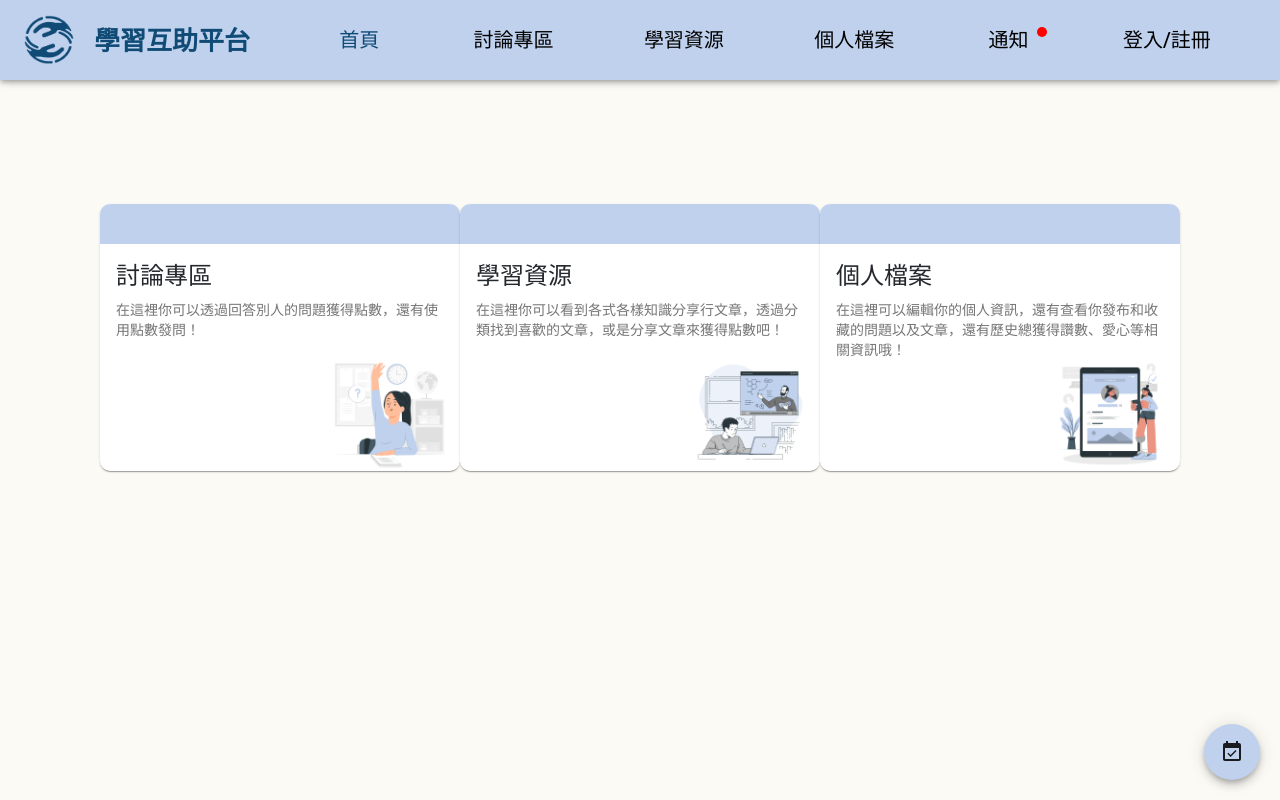
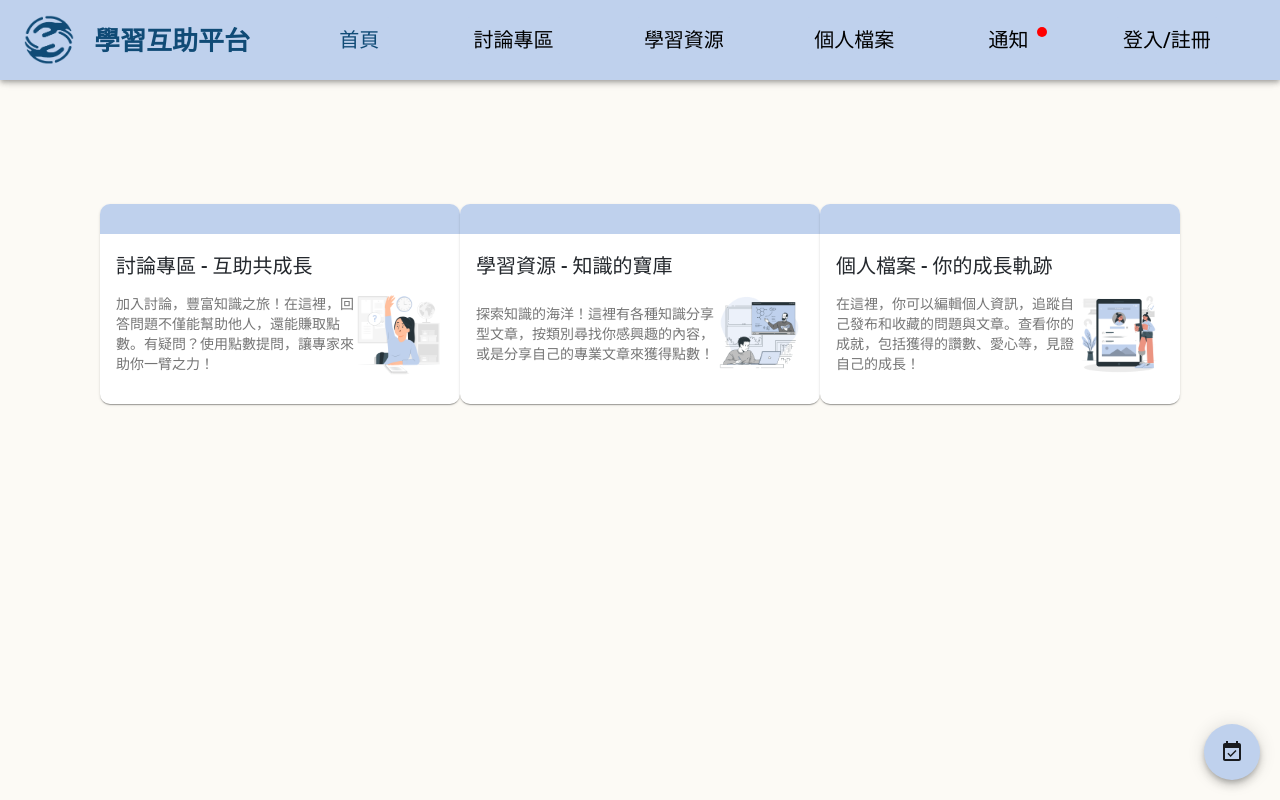
Before and after one commit to Claire0512/LearningCommunity, a Next.js app: page / in a window 1280 px wide. Built offline with nearby package versions, Linux system fonts and the light colour scheme; no server answers.

Commit message:
fix conflict

```diff
--- a/src/app/api/users/points/route.ts
+++ b/src/app/api/users/points/route.ts
@@ -31,11 +31,11 @@ export async function PUT(req: NextRequest) {
 
 	const updatedUsers = await db
 		.update(usersTable)
-		.set({ points: sql`${usersTable.points} + ${operation.pointsDiff}`})
+		.set({ points: sql`${usersTable.points} + ${operation.pointsDiff}` })
 		.where(eq(usersTable.userId, data.userId))
 		.returning({
 			userId: usersTable.userId,
-            points: usersTable.points
+			points: usersTable.points,
 		});
 
 	if (updatedUsers.length !== 1) {
--- a/src/app/page.tsx
+++ b/src/app/page.tsx
@@ -1,35 +1,35 @@
 'use client';
 
 import React from 'react';
+
+import { useSession } from 'next-auth/react';
+
+import Bar from '../components/AppBar';
 import EventAvailableIcon from '@mui/icons-material/EventAvailable';
-import Bar from '../components/AppBar';
-import { Card, CardContent, Typography, CardMedia,  Fab , useTheme} from '@mui/material';
+import { Card, CardContent, Typography, CardMedia, Fab, useTheme } from '@mui/material';
 import Box from '@mui/material/Box';
 
-import { useSession } from 'next-auth/react';
 const cardData = [
 	{
-		title: '討論專區',
+		title: '討論專區 - 互助共成長',
 		description:
-			'在這裡你可以透過回答別人的問題獲得點數，還有使用點數發問！',
-		buttonText: '新建你的第一份菜單',
+			'加入討論，豐富知識之旅！在這裡，回答問題不僅能幫助他人，還能賺取點數。有疑問？使用點數提問，讓專家來助你一臂之力！',
+
 		image: '/images/1.png',
-		link: '/menus-management/menus',
 	},
 	{
-		title: '學習資源',
+		title: '學習資源 - 知識的寶庫',
 		description:
-			'在這裡你可以看到各式各樣知識分享行文章，透過分類找到喜歡的文章，或是分享文章來獲得點數吧！',
-		buttonText: '開始管理你的訂單',
+			'探索知識的海洋！這裡有各種知識分享型文章，按類別尋找你感興趣的內容，或是分享自己的專業文章來獲得點數！',
+
 		image: '/images/2.png',
-		link: '/orders-management/incoming-orders',
 	},
 	{
-		title: '個人檔案',
-		description: '在這裡可以編輯你的個人資訊，還有查看你發布和收藏的問題以及文章，還有歷史總獲得讚數、愛心等相關資訊哦！',
-		buttonText: '看看本月表現如何吧',
+		title: '個人檔案 - 你的成長軌跡',
+		description:
+			'在這裡，你可以編輯個人資訊，追蹤自己發布和收藏的問題與文章。查看你的成就，包括獲得的讚數、愛心等，見證自己的成長！',
+
 		image: '/images/3.png',
-		link: '/operations-management/basic-information',
 	},
 ];
 
@@ -56,7 +56,7 @@ export default function Home() {
 						{cardData.map((card, index) => (
 							<Card
 								key={index}
-								className="relative mx-5 mb-1 h-[267px] flex-1 bg-[#FEFDFA]"
+								className="relative mx-5 mb-1 h-[200px] flex-1 bg-[#FEFDFA]"
 								sx={{
 									overflow: 'visible',
 									...(index === 0 && { marginRight: 'auto' }),
@@ -73,40 +73,52 @@ export default function Home() {
 										borderTopLeftRadius: '10px',
 										borderTopRightRadius: '10px',
 									}}
-								>
-									<CardMedia
-										component="img"
-										sx={{
-											width: '120px',
-											height: '120px',
-											position: 'absolute',
-											top: 150,
-											right: 10,
-										}}
-										image={card.image}
-										alt={card.title}
-									/>
-								</Box>
-								<CardContent>
+								></Box>
+
+								<CardContent sx={{ display: 'flex', flexDirection: 'column' }}>
 									<Typography
 										gutterBottom
-										variant="h5"
+										variant="h6"
 										component="div"
 										className="font-black"
+										sx={{ alignSelf: 'flex-start' }}
 									>
 										{card.title}
 									</Typography>
+
+									<Box
+										sx={{
+											display: 'flex',
+											flexDirection: 'row',
+											justifyContent: 'space-between',
+											alignItems: 'center',
+											width: '100%',
+										}}
+									>
+										<Box sx={{ flex: '1 1 auto' }}>
 											{card.description.split('\n').map((line, index) => (
 												<Typography
 													key={index}
 													variant="body2"
 													color="text.secondary"
 													component="div"
-											className="mt-1 font-bold"
+													className=" font-bold"
 												>
 													{line}
 												</Typography>
 											))}
+										</Box>
+										<CardMedia
+											component="img"
+											sx={{
+												width: '110px',
+												height: '90px',
+												alignSelf: 'center',
+											}}
+											image={card.image}
+											alt={card.title}
+										/>
+									</Box>
 								</CardContent>
 							</Card>
 						))}
--- a/src/app/profile/page.tsx
+++ b/src/app/profile/page.tsx
@@ -26,9 +26,10 @@ import { Button } from '@mui/material';
 import { Fab, Card, Typography, TextField, Dialog, useTheme } from '@mui/material';
 import { Avatar, Stack, Box } from '@mui/material';
 import { DialogActions, DialogContent, DialogTitle } from '@mui/material';
+import type { AxiosError } from 'axios';
 
 import type { PostCardType, QuestionCardType, NewUserInfoType, UserInfoType } from '@/lib/types';
-import type { AxiosError } from 'axios';
+
 function Page() {
 	const theme = useTheme();
 	const { data: session } = useSession();
@@ -109,8 +110,7 @@ function Page() {
 			const axiosError = error as AxiosError;
 			if (axiosError.response?.status === 400) {
 				alert('Password is incorrect!');
-			}
-			else {
+			} else {
 				alert('Failed to update user information');
 			}
 		}
```
Also changed, not shown: src/app/api/users/[userId]/route.ts (+13 -10 lines), src/lib/api/users/apiEndpoints.ts (+5 -5 lines). Lines whose indentation alone changed are shown as unchanged.
